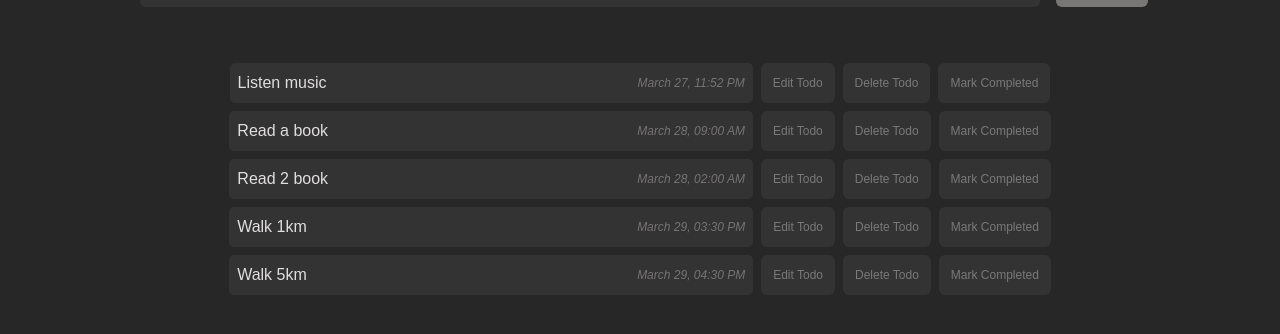
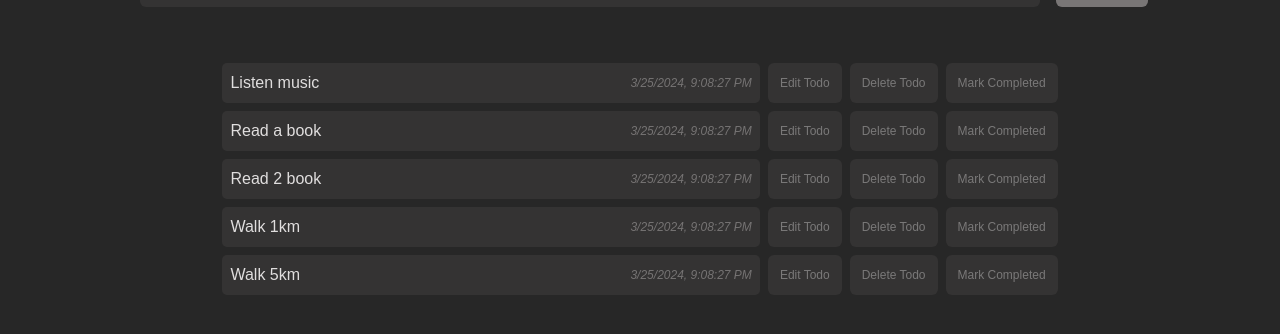
Before and after one commit to ShalvinShaji/To-Do, a React (Vite) app: page / in a window 1280 px wide. Shown: the part 160-494 px from the top of the page. Built offline with nearby package versions, Linux system fonts and the light colour scheme.

Commit message:
adding new todos through modal completed

```diff
--- a/src/App.jsx
+++ b/src/App.jsx
@@ -6,14 +6,15 @@ import Topbar from "./components/Topbar";
 import TodoList from "./components/TodoList";
 import Button from "react-bootstrap/Button";
 import AddTodo from "./components/AddTodo";
+import DisplayTodo from "./components/DisplayTodo";
 
 function App() {
   const [todos, setTodos] = useState([
-    { id: 1, text: "Listen music", date: "March 27, 11:52 PM" },
-    { id: 2, text: "Read a book", date: "March 28, 09:00 AM" },
-    { id: 2, text: "Read 2 book", date: "March 28, 02:00 AM" },
-    { id: 3, text: "Walk 1km", date: "March 29, 03:30 PM" },
-    { id: 3, text: "Walk 5km", date: "March 29, 04:30 PM" },
+    { id: 1, text: "Listen music", date: new Date().toLocaleString() },
+    { id: 2, text: "Read a book", date: new Date().toLocaleString() },
+    { id: 3, text: "Read 2 book", date: new Date().toLocaleString() },
+    { id: 4, text: "Walk 1km", date: new Date().toLocaleString() },
+    { id: 5, text: "Walk 5km", date: new Date().toLocaleString() },
   ]);
 
   const [searchQuery, setSearchQuery] = useState("");
@@ -41,11 +42,7 @@ function App() {
       <Topbar />
       <div className="search-add d-flex align-items-center justify-content-center">
         <SearchTodo onSearch={setSearchQuery} />
-        <Button
-          variant="primary"
-          className="addTodoBtn ms-2"
-          onClick={handleShowAddModal}
-        >
+        <Button className="addTodoBtn ms-2" onClick={handleShowAddModal}>
           Add Todo
         </Button>
         <AddTodo
@@ -54,7 +51,7 @@ function App() {
           handleAddTodo={handleAddTodo}
         />
       </div>
-      <TodoList searchQuery={searchQuery} />
+      <TodoList searchQuery={searchQuery} todos={todos} />
     </div>
   );
 }
--- a/src/components/AddTodo.jsx
+++ b/src/components/AddTodo.jsx
@@ -8,6 +8,12 @@ function AddTodo({ show, handleClose, handleAddTodo }) {
 
   const handleChange = (e) => {
     setTodoText(e.target.value);
+  };
+
+  const handleKeyDown = (e) => {
+    if (e.key === "Enter" && todoText.trim() !== "") {
+      handleAdd();
+    }
   };
 
   const handleAdd = () => {
@@ -29,6 +35,7 @@ function AddTodo({ show, handleClose, handleAddTodo }) {
           placeholder="Add todo your list..."
           value={todoText}
           onChange={handleChange}
+          onKeyDown={handleKeyDown}
         />
       </Modal.Body>
       <Modal.Footer>
--- a/src/components/TodoList.jsx
+++ b/src/components/TodoList.jsx
@@ -2,15 +2,7 @@
 import { React, useEffect } from "react";
 import DisplayTodo from "./DisplayTodo";
 
-function TodoList({ searchQuery }) {
-  const todos = [
-    { id: 1, text: "Listen music", date: "March 27, 11:52 PM" },
-    { id: 6, text: "Read a book", date: "March 28, 09:00 AM" },
-    { id: 2, text: "Read 2 book", date: "March 28, 02:00 AM" },
-    { id: 5, text: "Walk 1km", date: "March 29, 03:30 PM" },
-    { id: 3, text: "Walk 5km", date: "March 29, 04:30 PM" },
-  ];
-
+function TodoList({ searchQuery, todos }) {
   const filteredTodos = searchQuery
     ? todos.filter((todo) =>
         todo.text.toLowerCase().includes(searchQuery.toLowerCase())
--- a/src/css/SearchTodo.css
+++ b/src/css/SearchTodo.css
@@ -25,14 +25,16 @@
 
 .addTodoBtn {
   height: 60px;
-  background-color: #959292be;
+  background-color: #959292be !important;
   border: none;
   font-size: 16px;
-  color: #f7f2f2;
+  color: #f7f2f2 !important;
+  border: none !important;
+  box-shadow: none !important;
 }
 .addTodoBtn:hover {
-  background-color: #7b7b7b;
-  color: #afadad;
+  background-color: #7b7b7b !important;
+  color: #afadad !important;
   transition: 0.5s ease;
 }
 
```
